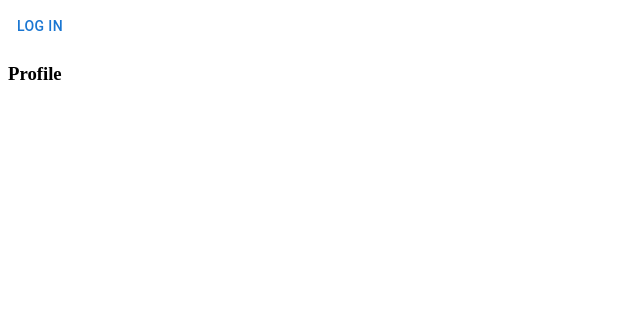
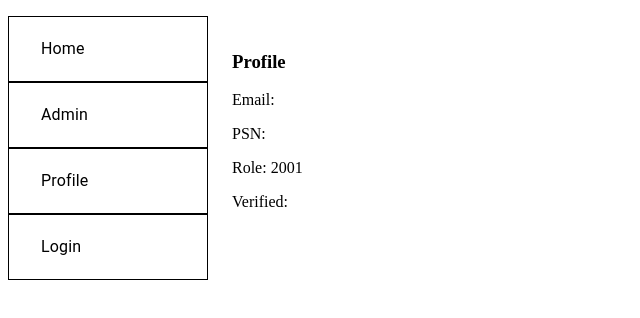
Before and after one commit to EsotericZ/PSZHome, a React (Vite) app: page /profile in a window 1280 px wide. Shown: the top 318 px of the page, without its empty margins (0-640 px from the left). Built offline with nearby package versions, Linux system fonts and the light colour scheme; no server answers.

Commit message:
finished all auth0 stuff working and is great

```diff
--- a/src/App.tsx
+++ b/src/App.tsx
@@ -1,8 +1,6 @@
 import { FC } from 'react';
 import { RouterProvider, createRouter } from '@tanstack/react-router';
 import { routeTree } from './routeTree.gen';
-// MOVE THE AUTH BUTTONS TO ROOT
-import AuthButtons from './components/AuthButtons';
 
 const router = createRouter({ routeTree });
 
@@ -15,7 +13,6 @@ declare module '@tanstack/react-router' {
 const App: FC = () => {
   return (
     <>
-      <AuthButtons />
       <RouterProvider router={router} />
     </>
   )
--- a/src/components/AuthButtons.tsx
+++ b/src/components/portal/AuthButtons.tsx
@@ -1,8 +1,8 @@
 import { FC, useEffect } from 'react';
 import { useAuth0 } from '@auth0/auth0-react';
 import { Button } from '@mui/material';
-import { useUserContext } from '../context/UserContext';
-import loginUser from '../services/portal/loginUser';
+import { useUserContext } from '../../context/UserContext';
+import loginUser from '../../services/portal/loginUser';
 
 const AuthButtons: FC = () => {
   const { loginWithRedirect, logout, isAuthenticated, user, isLoading, getAccessTokenSilently } = useAuth0();
--- /dev/null
+++ b/src/components/portal/LoginComponent.tsx
@@ -0,0 +1,19 @@
+import { FC } from 'react';
+import { useAuth0 } from '@auth0/auth0-react';
+import { ListItemButton, ListItemText } from '@mui/material';
+
+const LoginComponent: FC = () => {
+  const { loginWithRedirect } = useAuth0();
+
+  const handleLogin = () => {
+    loginWithRedirect();
+  };
+
+  return (
+    <ListItemButton onClick={handleLogin}>
+      <ListItemText>Login</ListItemText>
+    </ListItemButton>
+  );
+};
+
+export default LoginComponent;
--- /dev/null
+++ b/src/components/portal/LogoutComponent.tsx
@@ -0,0 +1,28 @@
+import { FC } from 'react';
+import { useAuth0 } from '@auth0/auth0-react';
+import { useUserContext } from '../../context/UserContext';
+import { ListItemButton, ListItemText } from '@mui/material';
+
+const LogoutComponent: FC = () => {
+  const { logout } = useAuth0();
+  const { setEmail, setPsn, setRole, setVerified, setPsnAvatar, setPsnPlus } = useUserContext();
+
+  const handleLogout = () => {
+    logout({ logoutParams: { returnTo: window.location.origin } });
+    localStorage.removeItem('jwtToken');
+    setEmail(null);
+    setPsn(null);
+    setRole(2001);
+    setVerified(false);
+    setPsnAvatar(null);
+    setPsnPlus(false);
+  };
+
+  return (
+    <ListItemButton onClick={handleLogout}>
+      <ListItemText>Logout</ListItemText>
+    </ListItemButton>
+  );
+};
+
+export default LogoutComponent;
--- /dev/null
+++ b/src/hooks/useSyncUserWithBackend.ts
@@ -0,0 +1,39 @@
+import { useEffect } from 'react';
+import { useAuth0 } from '@auth0/auth0-react';
+import { useUserContext } from '../context/UserContext';
+import loginUser from '../services/portal/loginUser';
+
+const useSyncUserWithBackend = () => {
+  const { isAuthenticated, user, isLoading, getAccessTokenSilently } = useAuth0();
+  const { setEmail, setPsn, setRole, setVerified, setPsnAvatar, setPsnPlus } = useUserContext();
+
+  useEffect(() => {
+    const syncUserWithBackend = async () => {
+      if (isAuthenticated && user?.email) {
+        setEmail(user.email);
+
+        try {
+          const token = await getAccessTokenSilently();
+          const response = await loginUser(user.email, token);
+          const { token: jwtToken, user: userData } = response;
+
+          localStorage.setItem('jwtToken', jwtToken);
+
+          setPsn(userData.psn || null);
+          setRole(userData.role || 2001);
+          setVerified(userData.verified || false);
+          setPsnAvatar(userData.psnAvatar || null);
+          setPsnPlus(userData.psnPlus || false);
+        } catch (error) {
+          console.error(`Error fetching user: ${error}`);
+        }
+      }
+    };
+
+    if (!isLoading) {
+      syncUserWithBackend();
+    }
+  }, [isAuthenticated, isLoading, user, setEmail, setPsn, setRole, setVerified, setPsnAvatar, setPsnPlus]);
+};
+
+export default useSyncUserWithBackend;
--- a/src/routes/__root.tsx
+++ b/src/routes/__root.tsx
@@ -1,13 +1,54 @@
-import { createRootRoute, Outlet } from '@tanstack/react-router';
+import { createRootRoute, Link, Outlet } from '@tanstack/react-router';
+import { useAuth0 } from '@auth0/auth0-react';
+import { Box, List, ListItem, ListItemButton, ListItemText } from '@mui/material';
+
+import LoginComponent from '../components/portal/LoginComponent';
+import LogoutComponent from '../components/portal/LogoutComponent';
+import useSyncUserWithBackend from '../hooks/useSyncUserWithBackend';
 
 export const Route = createRootRoute({
   component: RootComponent,
 });
 
+const navWidth = 200;
+
 function RootComponent() {
+  const { isAuthenticated } = useAuth0();
+  useSyncUserWithBackend();
+
   return (
-    <>
-      <Outlet />
-    </>
+    <Box sx={{ display: 'flex' }}>
+      <Box
+        component='nav'
+        sx={{ width: { sm: navWidth }, flexShrink: { sm: 0 } }}
+      >
+        <List>
+          <ListItem sx={{border: 'solid 1px'}}>
+            <ListItemButton component={Link} to={'/'}>
+              <ListItemText>Home</ListItemText>
+            </ListItemButton>
+          </ListItem>
+          <ListItem sx={{border: 'solid 1px'}}>
+            <ListItemButton component={Link} to={'/admin'}>
+              <ListItemText>Admin</ListItemText>
+            </ListItemButton>
+          </ListItem>
+          <ListItem sx={{border: 'solid 1px'}}>
+            <ListItemButton component={Link} to={'/profile'}>
+              <ListItemText>Profile</ListItemText>
+            </ListItemButton>
+          </ListItem>
+          <ListItem sx={{border: 'solid 1px'}}>
+            {isAuthenticated ? <LogoutComponent /> : <LoginComponent />}
+          </ListItem>
+        </List>
+      </Box>
+      <Box
+        component='main'
+        sx={{ width: { sm: `calc(100% - ${navWidth}px)` }, flexGrow: 1, p: 3 }}
+      >
+        <Outlet />
+      </Box>
+    </Box>
   );
 }
--- a/src/routes/profile/index.lazy.tsx
+++ b/src/routes/profile/index.lazy.tsx
@@ -1,13 +1,19 @@
 import { createLazyFileRoute } from '@tanstack/react-router';
+import { useUserContext } from '../../context/UserContext';
 
 export const Route = createLazyFileRoute('/profile/')({
   component: Profile,
 });
 
 function Profile() {
+  const { email, psn, role, verified } = useUserContext();
   return (
     <>
       <h3>Profile</h3>
+      <p>Email: {email}</p>
+      <p>PSN: {psn}</p>
+      <p>Role: {role}</p>
+      <p>Verified: {verified}</p>
     </>
   );
 }
```
Also changed, not shown: src/components/PrivateRoute.tsx (deleted, +0 -19 lines).
